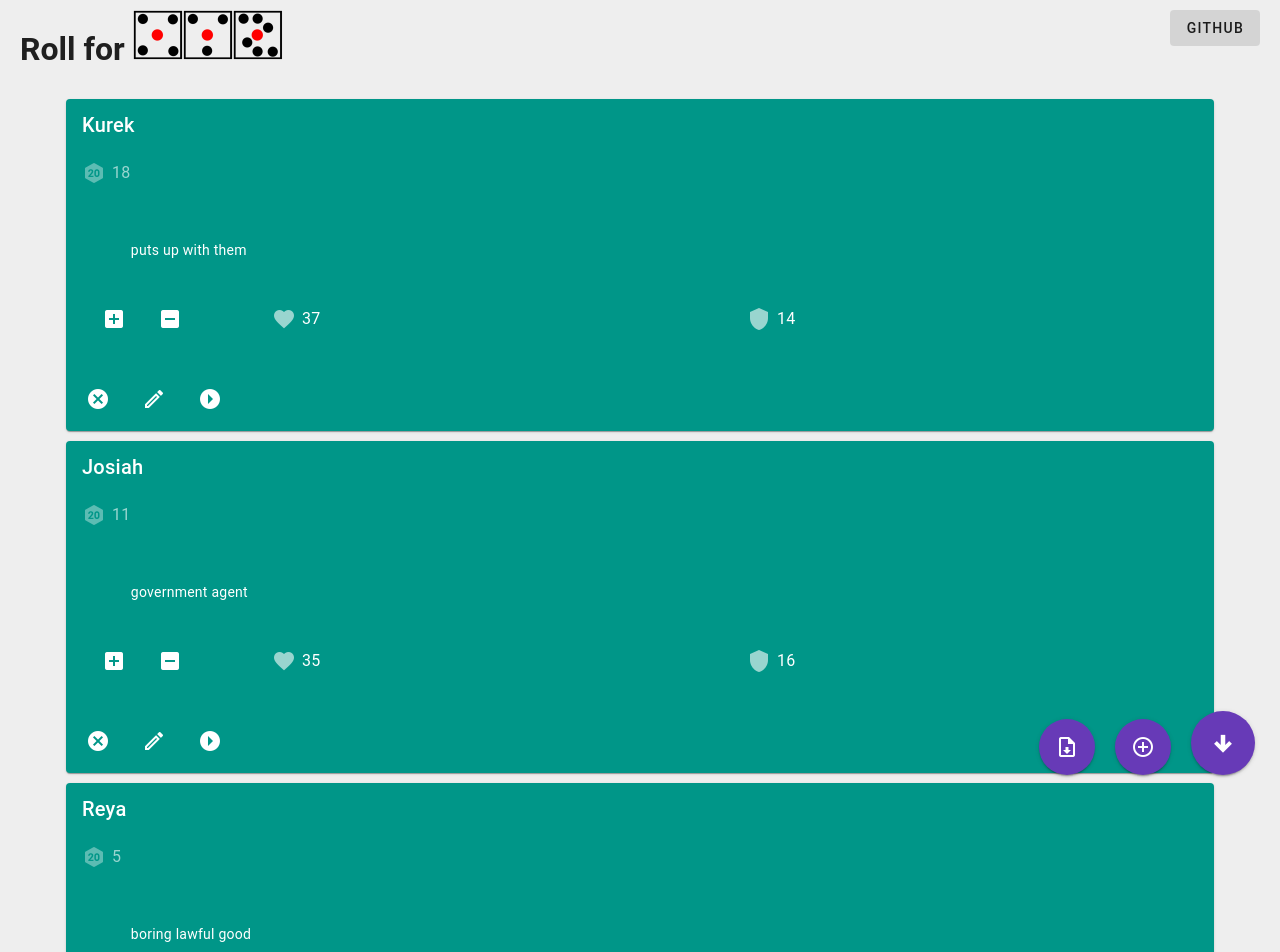
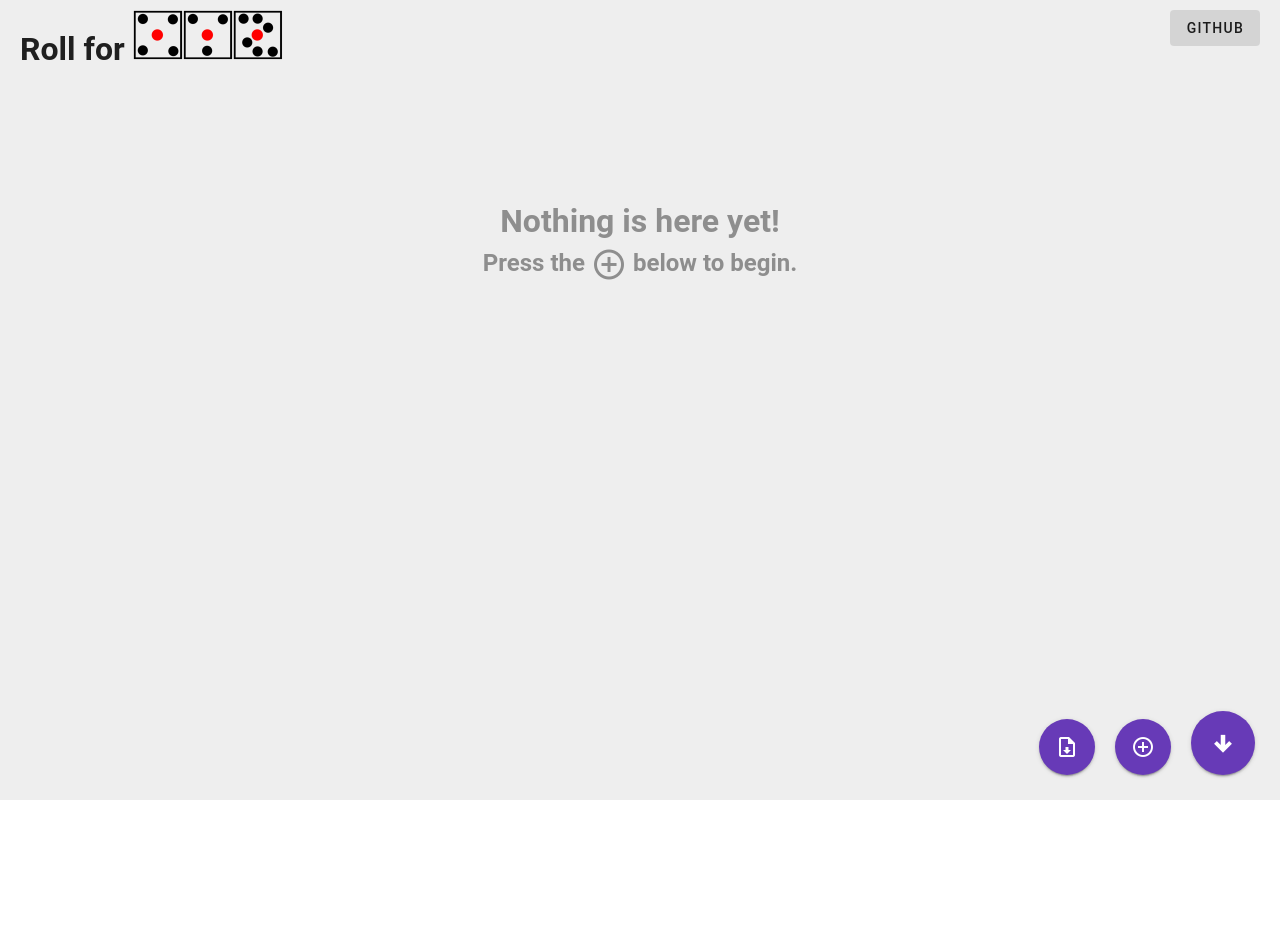
Before and after one commit to SuperShadowPlay/rollforxyz, a Vue app: page / in a window 1280 px wide. Shown: the top 952 px of the page. After the commit the page ends 800 px from the top, so only its background shows below. Built offline with nearby package versions, Linux system fonts and the light colour scheme.

Commit message:
Clean up for beta publish

```diff
--- a/src/components/CreatureBox.vue
+++ b/src/components/CreatureBox.vue
@@ -42,9 +42,10 @@
   resetEncounter()
 
   // Debug: Pregenerated values for initTable.list. Normally will be initialized empty.
-  initTable.add('Reya', 5, 44, 18, 'boring lawful good');
+  /*initTable.add('Reya', 5, 44, 18, 'boring lawful good');
   initTable.add('Josiah', 11, 35, 16, 'government agent');
   initTable.add('Kurek', 18, 37, 14, 'puts up with them');
+  */
 
   // Initializes variables to a default, non-active state
   function resetEncounter() {
--- a/src/components/DownloadEncounter.vue
+++ b/src/components/DownloadEncounter.vue
@@ -9,7 +9,7 @@
       <v-row>
         <v-btn v-on:click="uploadButtonClick" color="primary" block>Upload Encounter</v-btn>
       </v-row>
-      <v-row><p color="error">The upload button does not work yet!!!!!!!!!!!!!!!</p></v-row>
+      <v-row><p color="error">Note: This feature is complete and does not work at the moment.</p></v-row>
     </v-container>
 
   </v-sheet>
--- a/src/components/MainHeader.vue
+++ b/src/components/MainHeader.vue
@@ -34,6 +34,7 @@
     margin-left: 20px;
     margin-right: 20px;
   }
+
   .right {
     float: right;
   }
```
